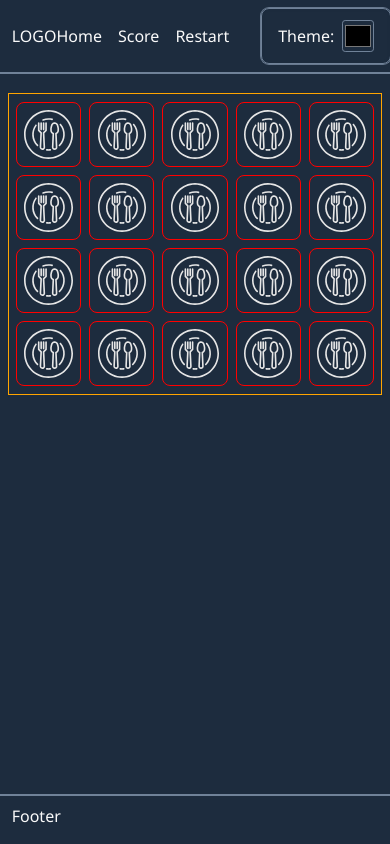
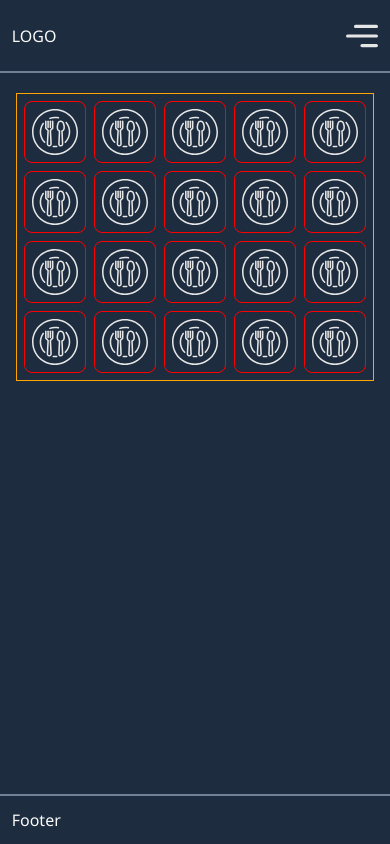
Before and after one commit to jbprojects95/match-the-card-js-game, a website built with webpack: page src/template.html in a window 390 px wide. Built offline with nearby package versions, Linux system fonts and the light colour scheme.

Commit message:
added mobile menu styles and html

```diff
--- a/src/index.js
+++ b/src/index.js
@@ -54,6 +54,23 @@ document.body.appendChild(image);
 //     ul.previousElementSibling.classList.remove("rotate");
 //   });
 // }
+
+const mobileNavBtn = document.querySelector(".hamburger-menu-btn");
+const mobileCloseBtn = document.querySelector(".close-menu-btn");
+const nav = document.querySelector(".navbar-items");
+
+const menuOpen = () => {
+  nav.classList.add("is-open");
+  nav.classList.add("nav-open");
+};
+
+const menuClose = () => {
+  nav.classList.remove("is-open");
+  nav.classList.add("nav-close");
+};
+
+mobileNavBtn.addEventListener("click", menuOpen);
+mobileCloseBtn.addEventListener("click", menuClose);
 
 function setActive(navbarItem) {
   document
--- a/src/styles/template-styles.css
+++ b/src/styles/template-styles.css
@@ -35,30 +35,33 @@ body {
 
 header,
 footer {
-  padding-inline: min(16px, 3%);
-  padding-block: min(16px, 2%);
+  padding-inline: min(32px, 3%);
+  padding-block: min(16px, 3%);
 }
 
 header {
   grid-row: 1;
-  display: grid;
-  grid-template-columns: auto 1fr;
+  display: flex;
+
+  justify-content: space-between;
   border-bottom: 2px solid var(--line-clr);
 }
 
-header .logo-container,
 .navbar ul {
   display: flex;
   flex-direction: row;
   align-items: center;
 
-  gap: 1rem;
+  gap: 2rem;
 }
 
 .navbar {
   display: flex;
-  justify-content: end;
+  align-items: center;
+  justify-content: space-between;
   gap: 2rem;
+  width: 100%;
+  min-height: 48px;
   /* transition: 300ms ease-in-out;
   box-shadow: 1px 0 0 color-mix(in oklch, var(--line-clr) 90%, transparent),
     4px 0 10px oklch(0 0 0 / 0.18), inset -1px 0 0 oklch(1 0 0 / 0.04); */
@@ -66,6 +69,17 @@ header .logo-container,
 
 .navbar li {
   list-style: none;
+  font-size: clamp(1rem, 1rem + 1vw, 1.5rem);
+
+  padding: 0.5rem;
+}
+
+.navbar .hamburger-menu-btn {
+  display: none;
+}
+
+.navbar .close-menu-btn {
+  display: none;
 }
 
 label[for="base-colour-input"] {
@@ -75,6 +89,8 @@ label[for="base-colour-input"] {
   display: flex;
   align-items: center;
   gap: 0.5rem;
+
+  font-size: clamp(1rem, 1rem + 1vw, 1.5rem);
 
   border: 1px solid var(--line-clr);
   box-shadow: 0 0 0 1px color-mix(in oklch, var(--line-clr) 90%, transparent),
@@ -90,10 +106,14 @@ label[for="base-colour-input"] {
   cursor: pointer;
 }
 
+.colour-picker {
+  padding-left: 2rem;
+}
+
 main {
   grid-row: 2;
 
-  padding-inline: min(30px, 2%);
+  padding-inline: min(30px, 4%);
   padding-block: 0.2rem;
 
   /* margin-inline: min(32px, 3%);
@@ -147,7 +167,99 @@ footer {
   border-top: 2px solid var(--line-clr);
 }
 
-/* @media (max-width: 400px) {
-} */
+@media (max-width: 800px) {
+  .navbar {
+    display: flex;
+    background: var(--surface-clr);
+  }
+
+  .navbar .navbar-items {
+    position: fixed;
+    right: 0;
+    top: 0;
+    height: 100dvh;
+    width: 300px;
+
+    transform: translateX(100%);
+    /* transition: transform 0.3s ease; */
+
+    /* transform: translateX(100%); */
+    /* transition: transform 0.3s ease; */
+
+    background-color: var(--base-clr);
+    border: 2px solid var(--line-clr);
+    z-index: 9999;
+
+    flex-direction: column;
+    padding-block: 1rem;
+    gap: 2rem;
+  }
+
+  .navbar .navbar-items > li:not(.menu-header) {
+    border-bottom: 1px solid var(--accent-clr);
+    width: 40%;
+    text-align: center;
+    font-size: 1.5rem;
+  }
+
+  .navbar .hamburger-menu-btn {
+    /* fill: white; */
+    display: flex;
+    align-items: center;
+
+    background: none;
+    border: none;
+
+    cursor: pointer;
+  }
+
+  .hamburger-menu-btn svg {
+    display: block;
+    width: 2rem;
+    height: 2rem;
+    filter: invert(0.9);
+  }
+
+  .menu-header {
+    width: 100%;
+    display: flex;
+    justify-content: flex-end;
+    padding-inline: 1.5rem;
+  }
+
+  .navbar .close-menu-btn {
+    display: block;
+    background: none;
+    border: none;
+    color: var(--text-clr);
+
+    align-self: flex-end;
+    cursor: pointer;
+
+    position: fixed;
+    top: 0;
+    right: 0;
+
+    padding: 1rem;
+  }
+
+  .close-menu-btn svg {
+    display: block;
+    width: 1.2rem;
+    height: 1.2rem;
+    filter: invert(0.9);
+  }
+
+  .navbar-items.is-open {
+    transform: translateX(0);
+  }
+
+  .nav-open {
+    transition: transform 0.3s ease-in-out;
+  }
+  .nav-close {
+    transition: transform 0.3s ease-in-out;
+  }
+}
 
 /* ------------------------------------------ */
--- a/src/template.html
+++ b/src/template.html
@@ -7,19 +7,49 @@
   </head>
   <body>
     <header>
-      <div class="logo-container"><span>LOGO</span></div>
       <nav class="navbar" id="nav">
+        <div class="logo-container"><span>LOGO</span></div>
         <ul class="navbar-items">
+          <li class="menu-header">
+            <button class="close-menu-btn">
+              <svg
+                viewBox="0 0 329.26933 329"
+                xmlns="http://www.w3.org/2000/svg"
+                id="fi_1828778"
+              >
+                <path
+                  d="m194.800781 164.769531 128.210938-128.214843c8.34375-8.339844 8.34375-21.824219 0-30.164063-8.339844-8.339844-21.824219-8.339844-30.164063 0l-128.214844 128.214844-128.210937-128.214844c-8.34375-8.339844-21.824219-8.339844-30.164063 0-8.34375 8.339844-8.34375 21.824219 0 30.164063l128.210938 128.214843-128.210938 128.214844c-8.34375 8.339844-8.34375 21.824219 0 30.164063 4.15625 4.160156 9.621094 6.25 15.082032 6.25 5.460937 0 10.921875-2.089844 15.082031-6.25l128.210937-128.214844 128.214844 128.214844c4.160156 4.160156 9.621094 6.25 15.082032 6.25 5.460937 0 10.921874-2.089844 15.082031-6.25 8.34375-8.339844 8.34375-21.824219 0-30.164063zm0 0"
+                ></path>
+              </svg>
+            </button>
+          </li>
           <li class="nav-item"><a data-route="home">Home</a></li>
           <li class="nav-item"><a data-route="score">Score</a></li>
           <li class="nav-item">Restart</li>
+          <div class="colour-picker">
+            <label for="base-colour-input"
+              >Theme:
+              <input type="color" id="base-colour-input" />
+            </label>
+          </div>
         </ul>
-        <div class="colour-picker">
-          <label for="base-colour-input"
-            >Theme:
-            <input type="color" id="base-colour-input" />
-          </label>
-        </div>
+        <button
+          class="hamburger-menu-btn"
+          id="mobile-nav-btn"
+          aria-expanded="false"
+          aria-controls="mobile-menu"
+        >
+          <svg
+            enable-background="new 0 0 512 512"
+            viewBox="0 0 512 512"
+            xmlns="http://www.w3.org/2000/svg"
+            id="fi_5259008"
+          >
+            <path
+              d="m128 102.4c0-14.138 11.462-25.6 25.6-25.6h332.8c14.138 0 25.6 11.462 25.6 25.6s-11.462 25.6-25.6 25.6h-332.8c-14.138 0-25.6-11.463-25.6-25.6zm358.4 128h-460.8c-14.138 0-25.6 11.463-25.6 25.6 0 14.138 11.462 25.6 25.6 25.6h460.8c14.138 0 25.6-11.462 25.6-25.6 0-14.137-11.462-25.6-25.6-25.6zm0 153.6h-230.4c-14.137 0-25.6 11.462-25.6 25.6 0 14.137 11.463 25.6 25.6 25.6h230.4c14.138 0 25.6-11.463 25.6-25.6 0-14.138-11.462-25.6-25.6-25.6z"
+            ></path>
+          </svg>
+        </button>
       </nav>
     </header>
 
```
Also changed, not shown: src/assets/icons/menu.svg (added).
